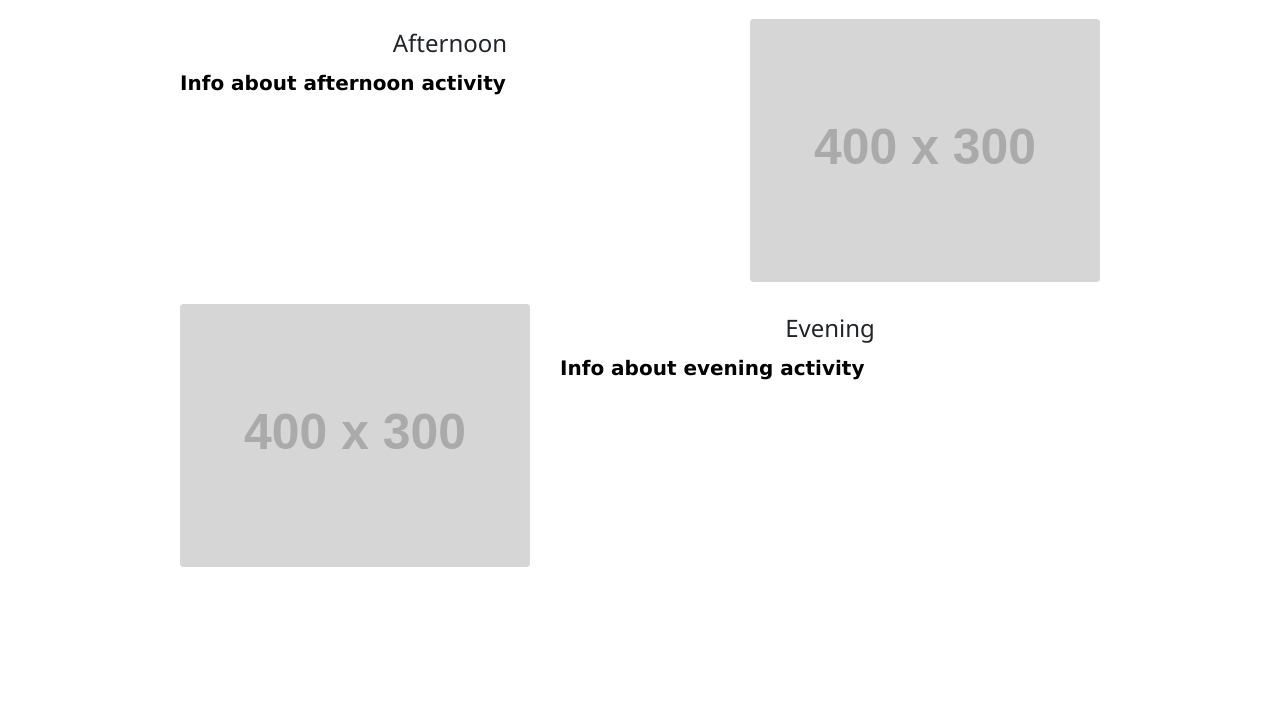
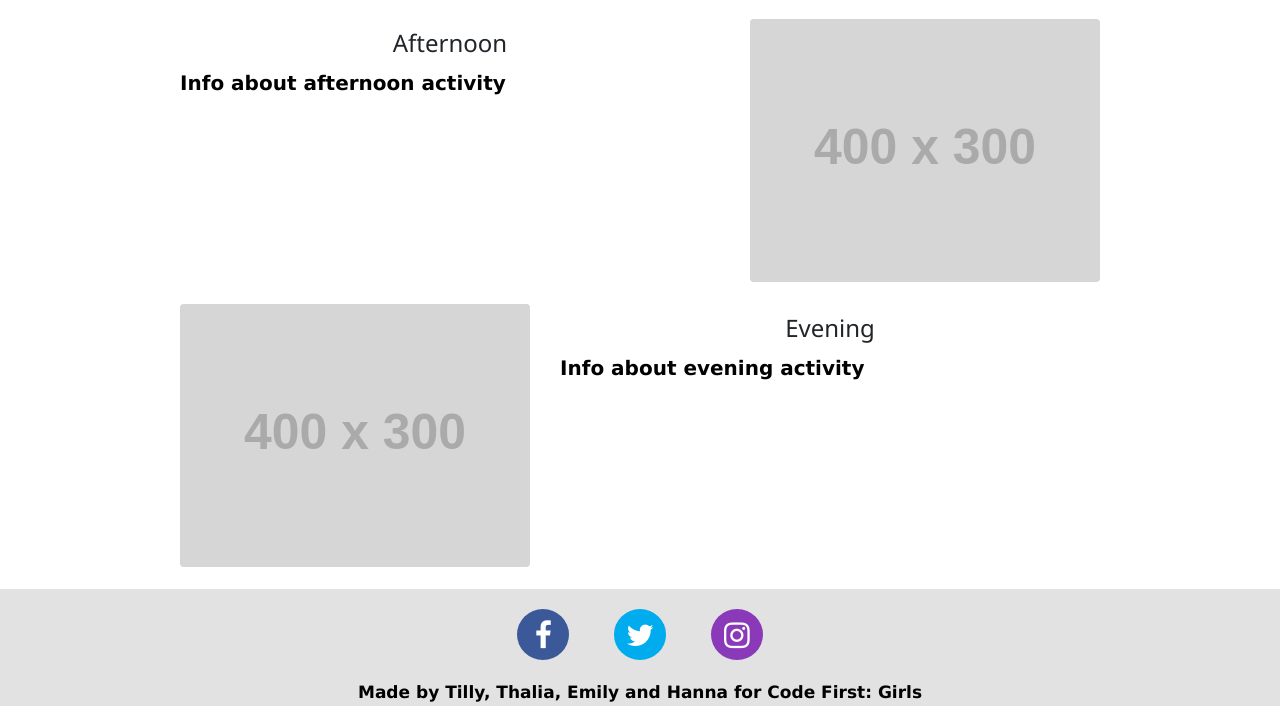
Before and after one commit to hannabh/cfg-project, a plain HTML site: page north/north.html in a window 1280 px wide. Shown: the part 880-1601 px from the top of the page. Before the commit the page ends 1469 px from the top, so only its background shows below. Drawn offline with nearby package versions, Linux system fonts and the light colour scheme; placeholder pictures from the web are drawn by us.

Commit message:
added footer with social icons

```diff
--- a/north/north.css
+++ b/north/north.css
@@ -53,3 +53,41 @@ right: 10%;
     height: 12px;
     margin: 6px;
 }
+
+.fa {
+  text-align: center;
+  border-radius: 50%;
+  margin: 20px;
+}
+
+.fa:hover {
+  opacity: 0.7;
+}
+
+.fa-facebook {
+  background: #3b5998;
+  color: white;
+  padding: 0.35em 0.58em;
+}
+
+.fa-twitter {
+  background: #00aced;
+  color: white;
+  padding: 0.35em 0.41em;
+}
+
+.fa-instagram {
+  background: #8a3ab9;
+  color: white;
+  padding: 0.35em 0.43em;
+}
+
+#footer {
+  background-color: #e2e2e2;
+  text-align: center;
+  width: 100%;
+}
+
+#madeby {
+  font-size: 17px;
+}
--- a/north/north.html
+++ b/north/north.html
@@ -6,6 +6,9 @@
   <link rel="stylesheet" href="https://www.w3schools.com/w3css/4/w3.css">
   <link rel="stylesheet" href="north.css">
   <link rel="stylesheet" href="https://cdnjs.cloudflare.com/ajax/libs/font-awesome/4.7.0/css/font-awesome.min.css">
+
+  <title>A Day Out in North London</title>
+
 </head>
 
 <body>
@@ -20,7 +23,7 @@
 
     <ul class="navbar-nav mr-auto">
       <li class="nav-item">
-        <a class="nav-link" href="#">HOME</a>
+        <a class="nav-link" href="index.html">HOME</a>
       </li>
       <li class="nav-item active">
         <a class="nav-link" href="#">NORTH</a>
@@ -38,9 +41,6 @@
         <a class="nav-link" href="#">CONTACT</a>
       </li>
     </ul>
-    <span class="navbar-text">
-        Add social icons here
-        </span>
   </div>
 </nav>
 
@@ -131,8 +131,17 @@
     <p>Info about evening activity</p>
   </div>
 </div>
+</div>
 
 <br>
+
+<div id="footer">
+  <a href="https://www.facebook.com/hanna.harding.96"><i class="fa fa-facebook fa-2x"></i></a>
+  <i href="#" class="fa fa-twitter fa-2x"></i>
+  <i href="#" class="fa fa-instagram fa-2x"></i></a>
+
+  <p id="madeby"> Made by Tilly, Thalia, Emily and Hanna for Code First: Girls </p>
+</div>
 
 <script src="https://code.jquery.com/jquery-3.2.1.slim.min.js" integrity="sha384-KJ3o2DKtIkvYIK3UENzmM7KCkRr/rE9/Qpg6aAZGJwFDMVNA/GpGFF93hXpG5KkN" crossorigin="anonymous"></script>
 <script src="https://cdnjs.cloudflare.com/ajax/libs/popper.js/1.12.9/umd/popper.min.js" integrity="sha384-ApNbgh9B+Y1QKtv3Rn7W3mgPxhU9K/ScQsAP7hUibX39j7fakFPskvXusvfa0b4Q" crossorigin="anonymous"></script>
```
